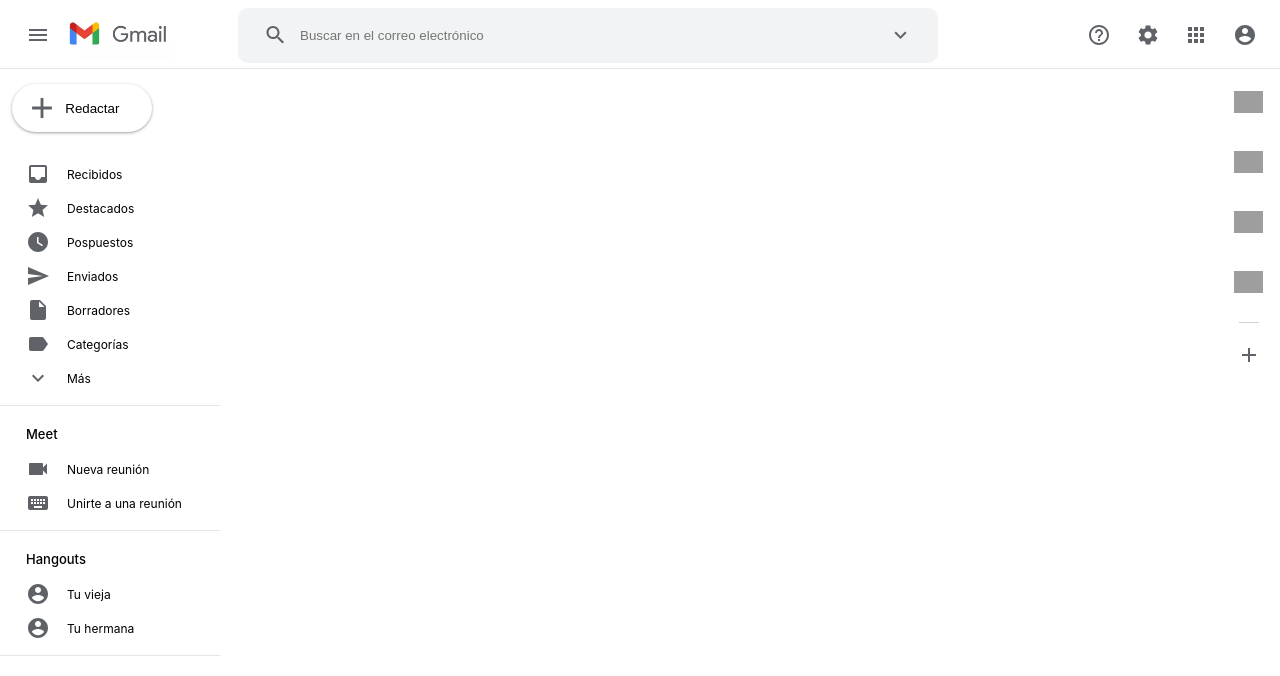
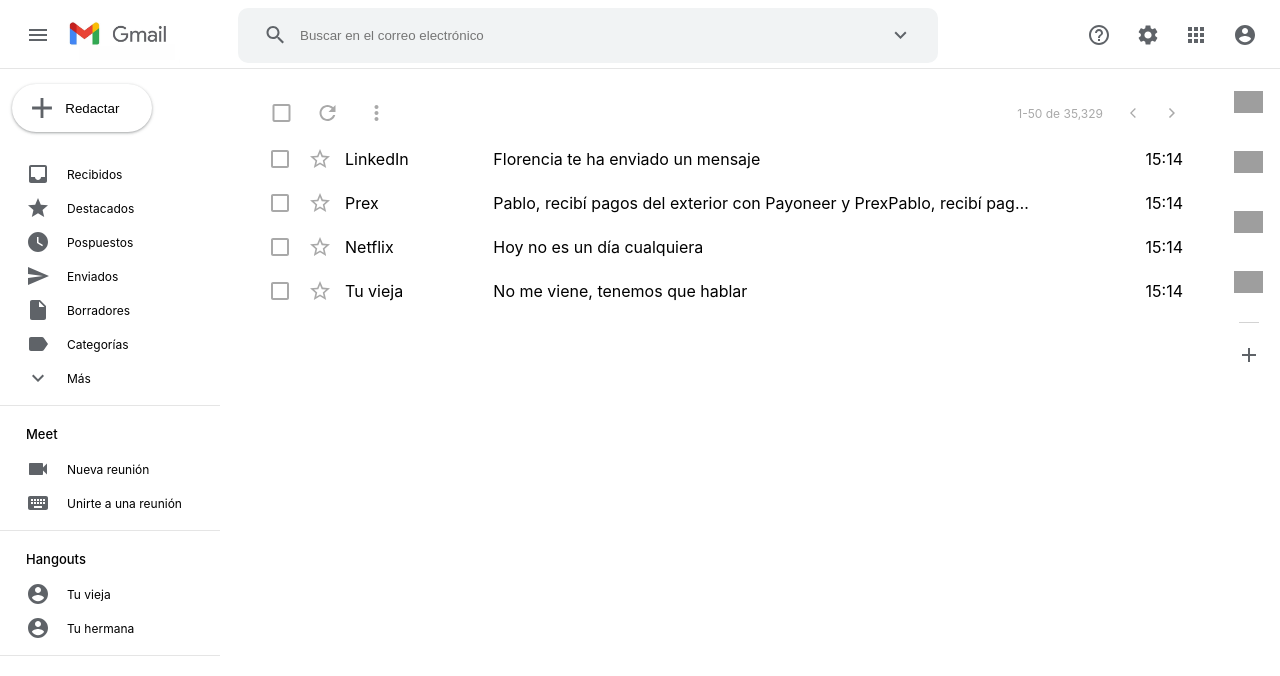
Before and after one commit to pablopoggiog/mail-it, a React (Create React App) app: page / in a window 1280 px wide. Shown: the top 676 px of the page. Built offline with nearby package versions, Linux system fonts and the light colour scheme; grey boxes are pictures that could not be loaded.

Commit message:
Create the EmailsList section

```diff
--- /dev/null
+++ b/src/components/EmailsList/components/EmailsListElement.js
@@ -0,0 +1,17 @@
+import React from "react";
+import { Checkbox } from "@material-ui/core";
+import {
+  Star as StarIcon,
+  StarBorder as StarBorderIcon,
+} from "@material-ui/icons";
+import { Container, User, Subject, Time } from "./styles";
+
+export const EmailsListElement = ({ userName, subject, time }) => (
+  <Container>
+    <Checkbox />
+    <Checkbox icon={<StarBorderIcon />} checkedIcon={<StarIcon />} />
+    <User>{userName}</User>
+    <Subject>{subject}</Subject>
+    <Time>{time}</Time>
+  </Container>
+);
--- /dev/null
+++ b/src/components/EmailsList/components/styles.js
@@ -0,0 +1,27 @@
+import styled from "styled-components";
+
+export const Container = styled.div`
+  display: grid;
+  grid-template-columns: 30px 30px 1fr 4fr 1fr;
+  align-items: center;
+  gap: 10px;
+  width: 100%;
+  padding-left: 5px;
+`;
+
+export const User = styled.span`
+  width: 130px;
+`;
+
+export const Subject = styled.span`
+  overflow: hidden;
+  text-overflow: ellipsis;
+  white-space: nowrap;
+  padding-right: 15px;
+`;
+
+export const Time = styled.span`
+  display: flex;
+  justify-self: flex-end;
+  padding: 12px;
+`;
--- /dev/null
+++ b/src/components/EmailsList/data.js
@@ -0,0 +1,23 @@
+export const data = [
+  {
+    userName: "LinkedIn",
+    subject: "Florencia te ha enviado un mensaje",
+    time: "15:14",
+  },
+  {
+    userName: "Prex",
+    subject:
+      "Pablo, recibí pagos del exterior con Payoneer y PrexPablo, recibí pagos del exterior con Payoneer y PrexPablo, recibí pagos del exterior con Payoneer y PrexPablo, recibí pagos del exterior con Payoneer y Prex",
+    time: "15:14",
+  },
+  {
+    userName: "Netflix",
+    subject: "Hoy no es un día cualquiera",
+    time: "15:14",
+  },
+  {
+    userName: "Tu vieja",
+    subject: "No me viene, tenemos que hablar",
+    time: "15:14",
+  },
+];
--- a/src/components/EmailsList/index.js
+++ b/src/components/EmailsList/index.js
@@ -1,5 +1,54 @@
 import React from "react";
+import { Checkbox, IconButton } from "@material-ui/core";
+import {
+  Refresh as RefreshIcon,
+  MoreVert as MoreVertIcon,
+  ArrowBackIos as ArrowBackIosIcon,
+  ArrowForwardIos as ArrowForwardIosIcon,
+} from "@material-ui/icons";
+import {
+  Container,
+  TopBar,
+  SubContainer,
+  EmailsCounter,
+  EmailsListContainer,
+} from "./styles";
+import { EmailsListElement } from "./components/EmailsListElement";
+import { data } from "./data";
 
-export const EmailsLIst = () => {
-  return <div></div>;
-};
+export const EmailsLIst = () => (
+  <Container>
+    <TopBar>
+      <SubContainer left>
+        <Checkbox />
+        <IconButton>
+          <RefreshIcon />
+        </IconButton>
+        <IconButton>
+          <MoreVertIcon />
+        </IconButton>
+      </SubContainer>
+
+      <SubContainer right>
+        <EmailsCounter>1-50 de 35,329</EmailsCounter>
+        <IconButton>
+          <ArrowBackIosIcon />
+        </IconButton>
+        <IconButton>
+          <ArrowForwardIosIcon />
+        </IconButton>
+      </SubContainer>
+    </TopBar>
+
+    <EmailsListContainer>
+      {data.map((email) => (
+        <EmailsListElement
+          starred={false}
+          userName={email.userName}
+          subject={email.subject}
+          time={email.time}
+        ></EmailsListElement>
+      ))}
+    </EmailsListContainer>
+  </Container>
+);
--- /dev/null
+++ b/src/components/EmailsList/styles.js
@@ -0,0 +1,40 @@
+import styled from "styled-components";
+
+export const Container = styled.div`
+  padding: 20px 40px;
+
+  svg {
+    color: darkgrey;
+  }
+`;
+
+export const TopBar = styled.div`
+  display: grid;
+  grid-template-columns: repeat(2, 1fr);
+  align-items: center;
+  justify-content: space-between;
+  gap: 10px;
+  width: 100%;
+`;
+
+export const SubContainer = styled.div`
+  display: flex;
+  align-items: center;
+  width: 100%;
+  justify-content: ${({ left }) => (left ? "flex-start" : "flex-end")};
+
+  svg {
+    width: ${({ left }) => (left ? "25px" : "12px;")};
+  }
+`;
+
+export const EmailsCounter = styled.span`
+  font-size: 12px;
+  color: darkgrey;
+  padding: 0 15px;
+`;
+
+export const EmailsListContainer = styled.div`
+  display: flex;
+  flex-direction: column;
+`;
```
